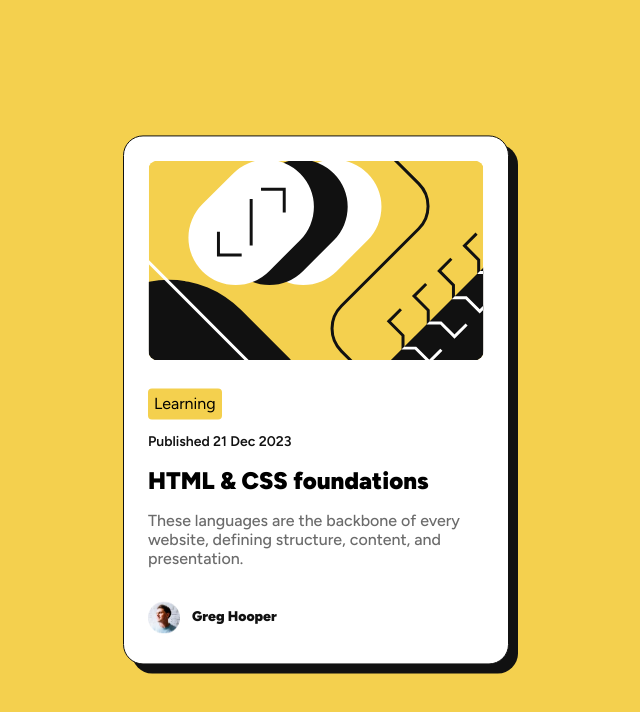
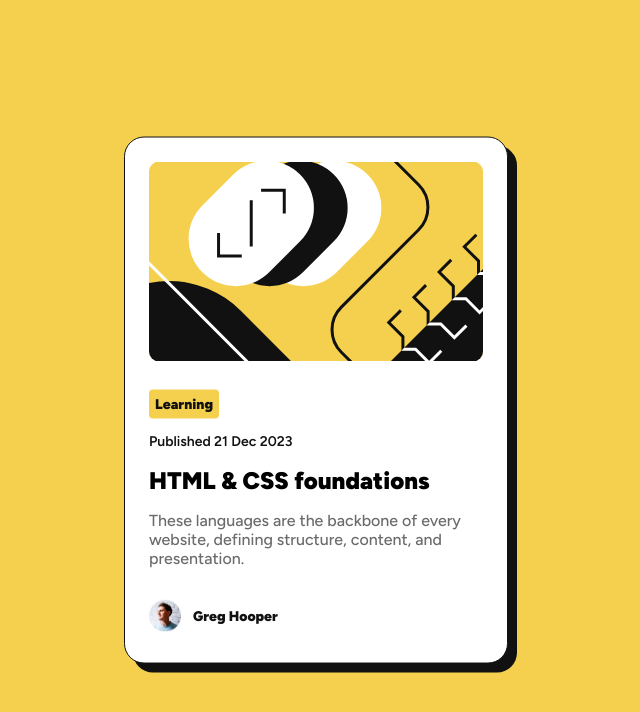
Before and after one commit to Maame-codes/blog-preview-card-frontend-mentor, a plain HTML site: page index.html in a window 1280 px wide. Shown: the whole page, without its empty margins (324-964 px from the left). Drawn offline with Linux system fonts and the light colour scheme.

Commit message:
Update stylesheet.css

```diff
--- a/stylesheet.css
+++ b/stylesheet.css
@@ -1,6 +1,8 @@
 @import url("https://fonts.googleapis.com/css2?family=Figtree:ital,wght@0,300..900;1,300..900&family=Lexend+Deca:wght@100..900&display=swap");
 
 * {
+  box-sizing: border-box;
+  font-optical-sizing: auto;
   font-family: Figtree;
 }
 
@@ -31,13 +33,17 @@ body {
 .main-card #img-wrapper {
   padding-left: 24px;
   padding-top: 24px;
+  padding-right: 24px;
 }
 
 /* Illustration-article img */
 .main-card img {
-  width: 336px;
-  height: 200px;
+  /* width: ;
+  border-radius: 10px; */
+  width: 100%;
+  height: auto;
   border-radius: 10px;
+
 }
 
 /* Div containing all texts */
@@ -52,14 +58,9 @@ span {
   padding: 6px;
   border-radius: 4px;
   margin-top: 24px;
-  /* margin-block: 0px; */
-  /* width: 82px;
-  height: 29px; */
-  /* border-radius: 4px;
+  font-size: 14px;
+  font-weight: 900;
   color: #111111;
-  font-weight: bold;
-  font-size: 14px; */
-
 }
 
 /* Published date */
```
